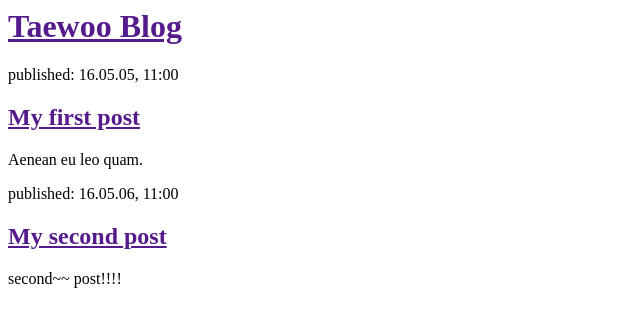
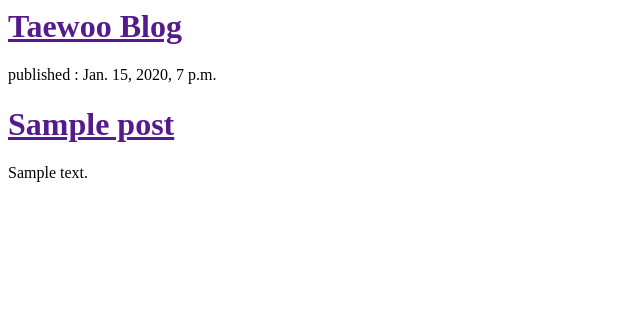
Before and after one commit to taewoojin/my-first-blog, a Django app: template blog/templates/blog/post_list.html in a window 1280 px wide. Shown: the top 327 px of the page, without its empty margins (0-640 px from the left). Run offline with Django 3.2, Linux system fonts and the light colour scheme; the template is opened without the code that fills it: values that come from a table or form of the project are taken from there, others are empty; tables that the repository leaves empty hold one stand-in row (values such as "Sample post").

Commit message:
Modified template to display posts from database.

```diff
--- a/blog/templates/blog/post_list.html
+++ b/blog/templates/blog/post_list.html
@@ -6,15 +6,12 @@
         <div>
             <h1><a href="">Taewoo Blog</a></h1>
         </div>
+        {% for post in posts %}
         <div>
-            <p>published: 16.05.05, 11:00</p>
-            <h2><a href="">My first post</a></h2>
-            <p>Aenean eu leo quam.</p>
+            <p>published : {{post.published_date}}</p>
+            <h1><a href="">{{post.title}}</a></h1>
+            <p>{{post.text|linebreaks}}</p>
         </div>
-        <div>
-            <p>published: 16.05.06, 11:00</p>
-            <h2><a href="">My second post</a></h2>
-            <p>second~~ post!!!! </p>
-        </div>
+        {% endfor %}
     </body>
 </html>
--- a/blog/views.py
+++ b/blog/views.py
@@ -1,4 +1,7 @@
 from django.shortcuts import render
+from django.utils import timezone
+from .models import Post
 
 def post_list(request):
-    return render(request, 'blog/post_list.html', {})
+    posts = Post.objects.filter(published_date__lte=timezone.now()).order_by('published_date')
+    return render(request, 'blog/post_list.html', {'posts':posts})
```
Also changed, not shown: blog/migrations/0002_auto_20160508_1339.py (added), 1 other file.
